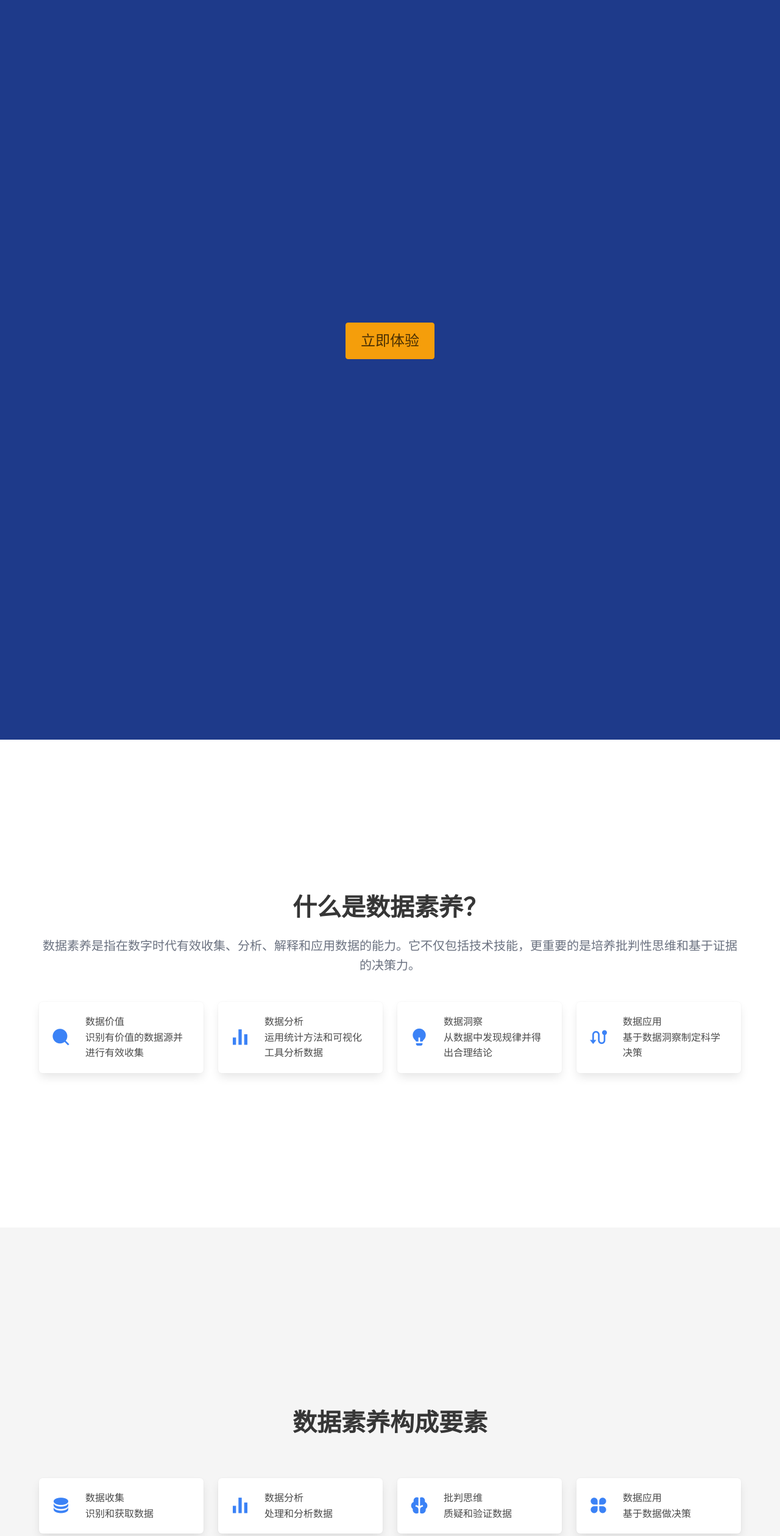
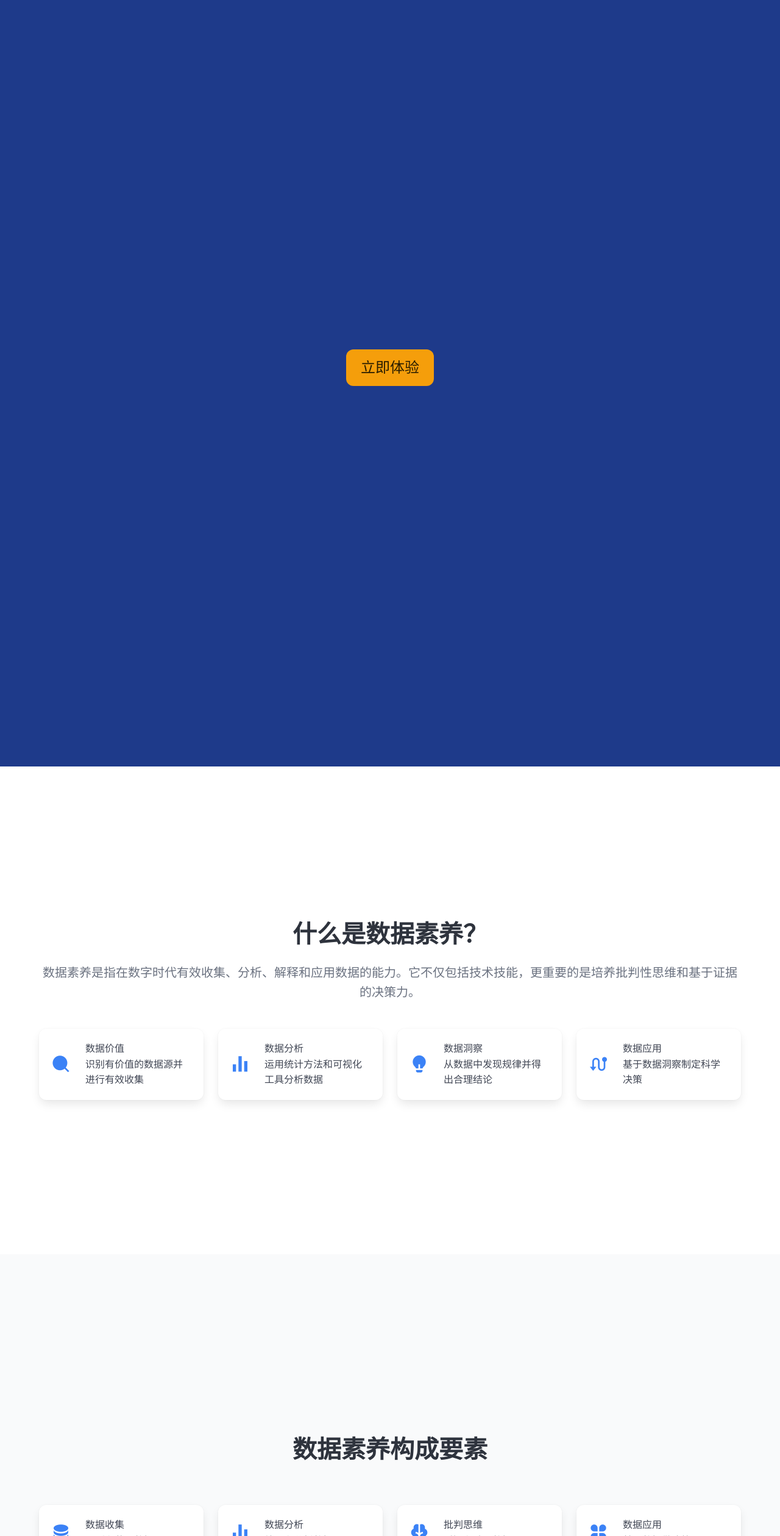
Before and after one commit to zeng-hongwei/huangchen.io, a website built with Vite: page index.html in a window 1280 px wide. Shown: the part 281-2800 px from the top of the page at 61% size. Built offline with nearby package versions, Linux system fonts and the light colour scheme.

Commit message:
upgrade to bulma 1.0.4

```diff
--- a/css/components.css
+++ b/css/components.css
@@ -15,11 +15,7 @@
     font-size: 1.1rem;
     font-weight: bold;
     margin-bottom: 0.5rem;
-    color: #363636;
-}
-
-[data-theme="dark"] .box h4 {
-    color: #f5f5f5;
+    color: var(--text-color);
 }
 
 .box .column.is-narrow {
--- a/css/main.css
+++ b/css/main.css
@@ -35,6 +35,11 @@ body {
     background-color: var(--primary-color);
 }
 
+.hero-body {
+    padding-top: 6rem;
+    padding-bottom: 3rem;
+}
+
 .button.is-warning {
     background-color: var(--accent-color);
     border-color: var(--accent-color);
@@ -42,6 +47,11 @@ body {
 
 .button.is-warning:hover {
     background-color: darken(var(--accent-color), 10%);
+}
+
+/* 主题背景色覆盖 */
+.has-background-light {
+    background-color: var(--light-bg) !important;
 }
 
 .section.is-fullheight {
--- a/index.html
+++ b/index.html
@@ -4,7 +4,7 @@
     <meta charset="UTF-8">
     <meta name="viewport" content="width=device-width, initial-scale=1.0">
     <title>《数据，你好！》 - 数据素养课程</title>
-    <link rel="stylesheet" href="https://cdn.jsdelivr.net/npm/bulma@0.9.4/css/bulma.min.css">
+    <link rel="stylesheet" href="https://cdn.jsdelivr.net/npm/bulma@1.0.4/css/bulma.min.css">
     <link href="https://cdn.jsdelivr.net/npm/remixicon@4.7.0/fonts/remixicon.css" rel="stylesheet">
     <link rel="stylesheet" href="css/main.css">
 </head>
```
